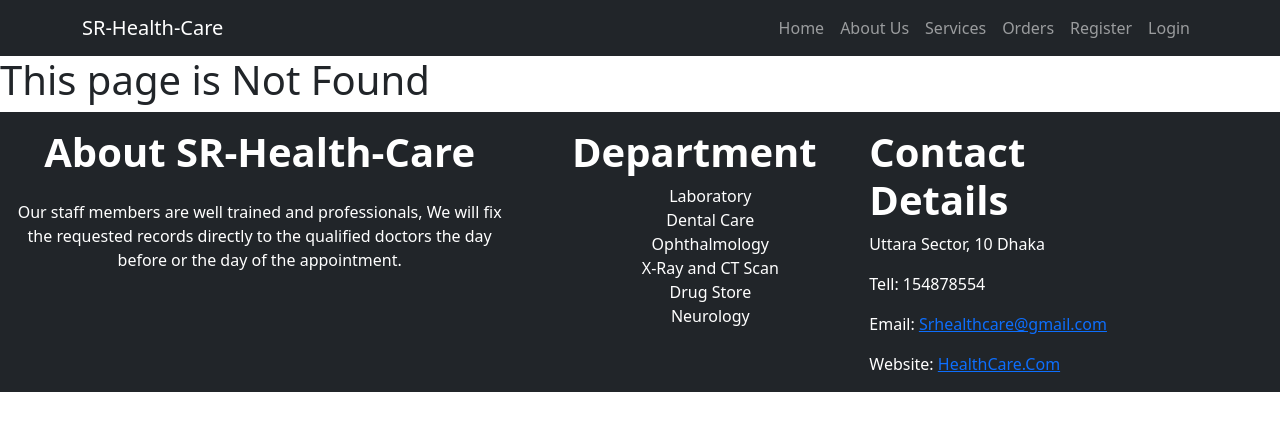
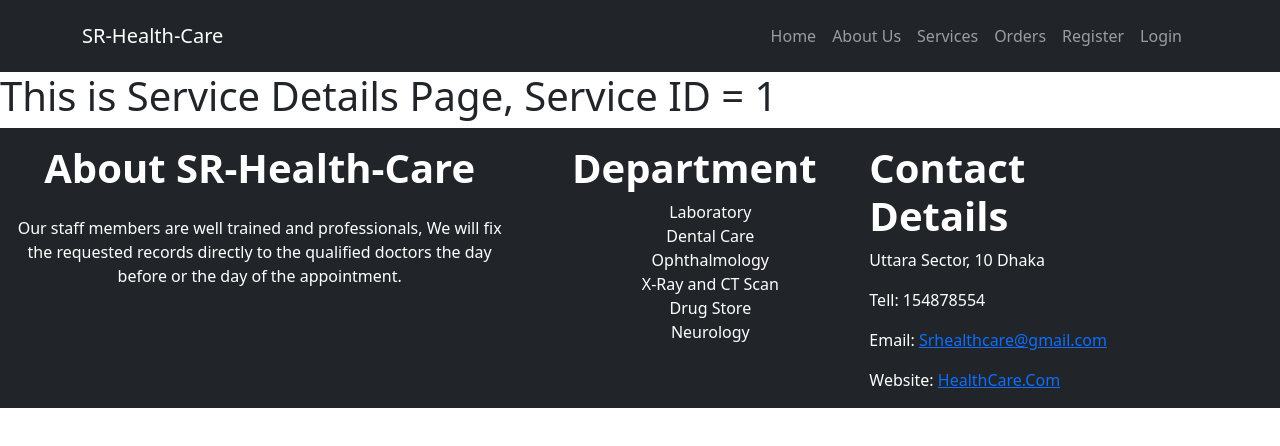
Before and after one commit to Sadik182/SR-Health-Care, a React (Create React App) app: page /service/1 in a window 1280 px wide. Shown: the top 446 px of the page. Built offline with nearby package versions, Linux system fonts and the light colour scheme; no server answers.

Commit message:
dynamic route done

```diff
--- a/src/App.js
+++ b/src/App.js
@@ -10,6 +10,7 @@ import AuthProvider from "./context/AuthProvider";
 import Register from "./components/Register/Register";
 import Orders from "./components/Orders/Orders";
 import PrivateRoute from "./components/PrivateRoute/PrivateRoute";
+import ServiceDetails from "./components/ServiceDetails/ServiceDetails";
 
 function App() {
   return (
@@ -31,6 +32,7 @@ function App() {
             />
             <Route path="/login" element={<Login></Login>} />
             <Route path="/register" element={<Register></Register>} />
+            <Route path="/service/:serviceId" element={<ServiceDetails></ServiceDetails>}></Route>
             <Route path="*" element={<NotFound></NotFound>} />
           </Routes>
           <Footer></Footer>
--- a/src/components/Header/Header.js
+++ b/src/components/Header/Header.js
@@ -3,20 +3,22 @@ import { Container, Nav, Navbar } from "react-bootstrap";
 import { Link } from "react-router-dom";
 import useFirebase from "../../hooks/useFirebase";
 const Header = () => {
-  const {user, logOut} = useFirebase();
+  const { user, logOut } = useFirebase();
   return (
-    <div>
-      <Navbar bg="dark" variant="dark" sticky="top">
+    <>
+      <Navbar collapseOnSelect expand="lg" bg="dark" variant="dark" sticky='top'>
         <Container>
           <Navbar.Brand href="#home">SR-Health-Care</Navbar.Brand>
-          <Nav className="ms-auto">
+          <Navbar.Toggle aria-controls="responsive-navbar-nav" />
+          <Navbar.Collapse id="responsive-navbar-nav">
+            <Nav className="ms-auto p-2">
               <Nav.Link as={Link} to="/home">
                 Home
               </Nav.Link>
               <Nav.Link as={Link} to="/about">
                 About Us
               </Nav.Link>
-            <Nav.Link as={Link} to="/sercices">
+              <Nav.Link as={Link} to="/services">
                 Services
               </Nav.Link>
               <Nav.Link as={Link} to="/orders">
@@ -25,20 +27,23 @@ const Header = () => {
               <Nav.Link as={Link} to="/register">
                 Register
               </Nav.Link>
-            <span style={{color: 'white', marginTop: '8px'}}>{user.displayName && user.displayName}</span>
-            {
-              user?.uid ?
+              <span style={{ color: "white", marginTop: "8px" }}>
+                {user.displayName && user.displayName}
+              </span>
+              {user?.uid ? (
                 <Nav.Link as={Link} onClick={logOut} to="home">
                   Log Out
-              </Nav.Link> :
+                </Nav.Link>
+              ) : (
                 <Nav.Link as={Link} to="/login#login">
                   Login
                 </Nav.Link>
-            }
+              )}
             </Nav>
+          </Navbar.Collapse>
         </Container>
       </Navbar>
-    </div>
+    </>
   );
 };
 
--- a/src/components/Home/Service/Service.js
+++ b/src/components/Home/Service/Service.js
@@ -1,8 +1,14 @@
 import React from "react";
+import { Link, useNavigate } from "react-router-dom";
 import "./service.css";
 
 const Service = ({ service }) => {
-  const { name, description, img, price } = service;
+  const { name, description, img, price, sId } = service;
+  const navigate = useNavigate();
+
+  const ServiceDetails = (sId) => {
+    navigate(`/service/${sId}`);
+  }
   return (
     <div>
       <div className="service">
@@ -10,7 +16,7 @@ const Service = ({ service }) => {
         <h3>Name: {name}</h3>
         <h5>Price: {price}</h5>
         <p>{description}</p>
-        <button className="details">Details</button>
+        <button onClick={() => ServiceDetails(sId)} className="details">Details</button>
       </div>
     </div>
   );
--- /dev/null
+++ b/src/components/ServiceDetails/ServiceDetails.js
@@ -0,0 +1,13 @@
+import React from 'react';
+import { useParams } from 'react-router-dom';
+
+const ServiceDetails = () => {
+    const {serviceId} = useParams()
+    return (
+        <div>
+            <h1>This is Service Details Page, Service ID = {serviceId}</h1>
+        </div>
+    );
+};
+
+export default ServiceDetails;
```
Lines whose indentation alone changed are shown as unchanged.
